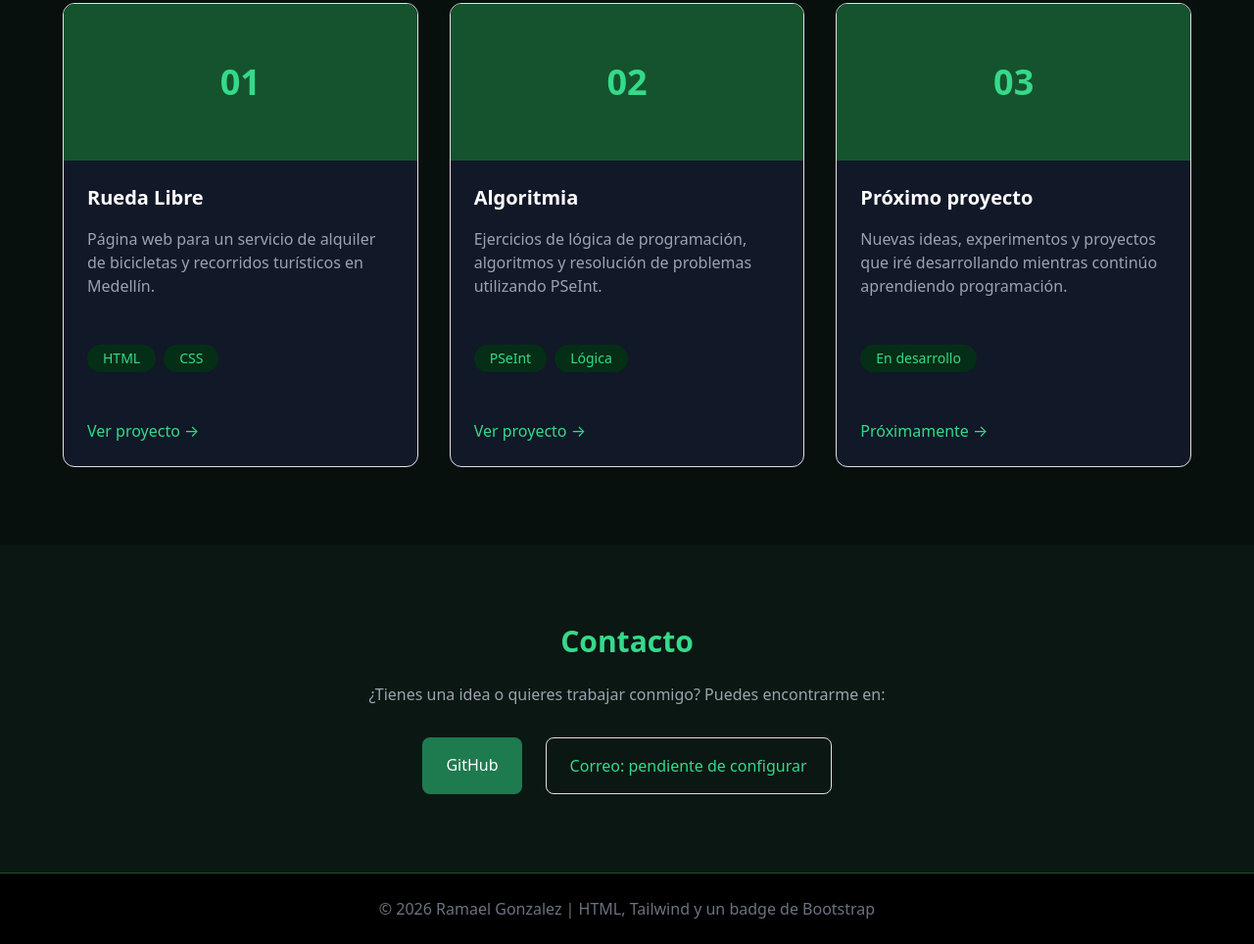
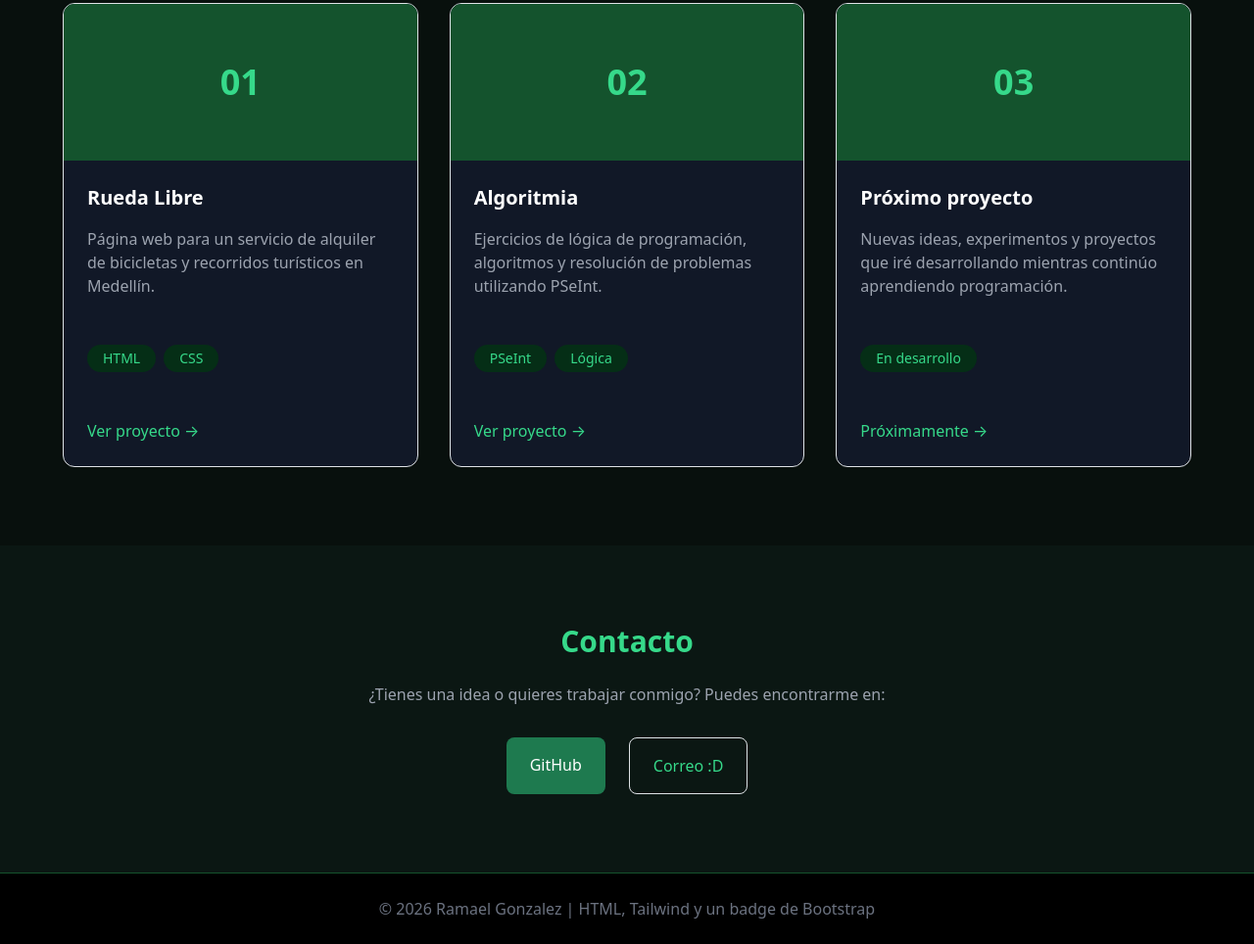
Before and after one commit to Ramael-L/Portafolio, a plain HTML site: page index.html in a window 1280 px wide. Shown: the part 1558-2522 px from the top of the page at 98% size. Drawn offline with nearby package versions, Linux system fonts and the light colour scheme.

Commit message:
correccion del correo

```diff
--- a/index.html
+++ b/index.html
@@ -309,8 +309,9 @@
                     GitHub
                 </a>
 
-                <span class="border border-acento text-acento px-6 py-3 rounded-lg">
-                    Correo: pendiente de configurar
+                <span href="mailto:rmcg7637@gmial.com"
+                    class="border border-acento text-acento px-6 py-3 rounded-lg">
+                    Correo :D
                 </span>
 
             </div>
```
